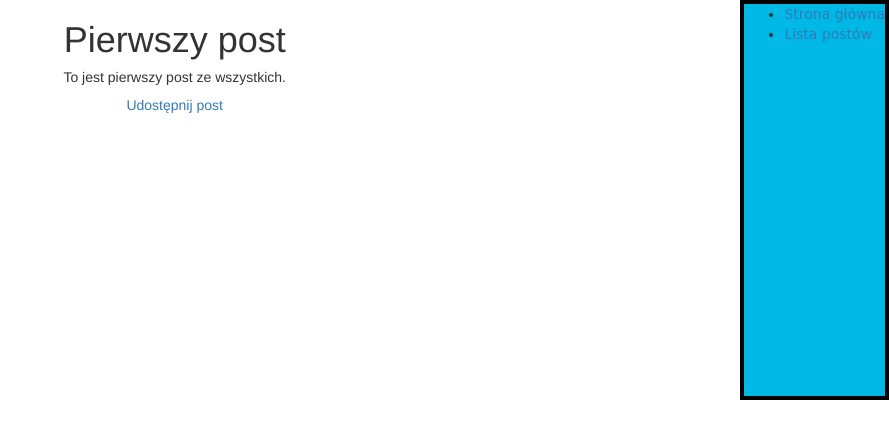
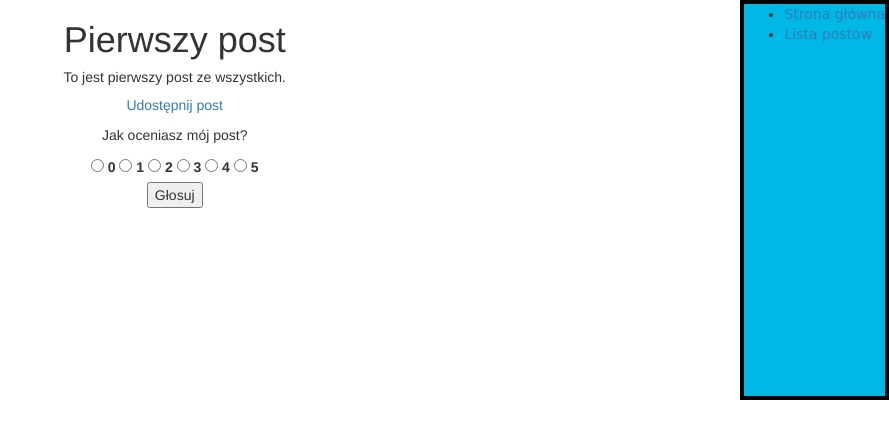
Before and after one commit to AlmightyFist/MY_own_blog, a Django app: template mysite/blog/templates/blog/post_detail.html in a window 1280 px wide. Shown: the part 115-554 px from the top of the page, without its empty margins (391-1280 px from the left). Run offline with Django 3.2, Linux system fonts and the light colour scheme; the template is opened without the code that fills it: values that come from a table or form of the project are taken from there, others are empty; data comes from the database, SQL or seed files in the repository; both versions use the stored data as it was after the commit; some libraries are stand-ins or nearby versions.

Commit message:
Scores model added to blog

```diff
--- a/mysite/blog/templates/blog/post_detail.html
+++ b/mysite/blog/templates/blog/post_detail.html
@@ -1,5 +1,4 @@
 {% extends "blog/base.html" %}
-
 {% block content %}
  {% if user.is_authenticated %}
   <p> <a class="btn btn-default" href="{% url 'post_edit' pk=post.pk %}"><span class="glyphicon glyphicon-pencil"></span></a></p>
@@ -7,8 +6,30 @@
   <p> <h1 class="post_title"> {{post.title}}</h1></p>
   <p> <h5 class="post_text"> {{post.body_text|linebreaksbr}}</h5> </p>
   <p>
-    <a href="{% url 'post_share' post.id %}">
+    <a href="{% url 'post_share'  post.id %}">
       Udostępnij post
     </a>
   </p>
+  <p>Jak oceniasz mój post?</p>
+  {% if error_message %}<p><strong>{{ error_message}}</strong><p>{% endif %}
+  <div class = "vote">
+    <form action="{% url 'post_vote' pk=post.id %}" method="post">
+    {% csrf_token %}
+      <div class = "vote_butt">
+        <input type="radio" name="score" id="0" value="0"/>
+        <label for="0">0</label>
+        <input type="radio" name="score" id="1" value="1"/>
+        <label for="1">1</label>
+        <input type="radio" name="score" id="2" value="2"/>
+        <label for="2">2</label>
+        <input type="radio" name="score" id="3" value="3"/>
+        <label for="3">3</label>
+        <input type="radio" name="score" id="4" value="4"/>
+        <label for="4">4</label>
+        <input type="radio" name="score" id="5" value="5"/>
+        <label for="5">5</label>
+      </div>
+      <input type="submit" value="Głosuj"/>
+    </form>
+  </div>
 {% endblock %}
--- a/mysite/blog/urls.py
+++ b/mysite/blog/urls.py
@@ -9,6 +9,7 @@ urlpatterns = [
     path('post/new/$', views.post_new, name ='post_new'),
     path('post/(?P<pk>\d+)/edit/$', views.post_edit, name='post_edit'),
     path('(?P<pk>\d+)/share/$', views.post_share,name='post_share'),
+    path('post/(?P<pk>\d+)/vote/$', views.vote, name='post_vote'),
 ]
 """urlpatterns = [
     url(r'^post_list/', views.PostListView.as_view(), name='post_list'),
```
Also changed, not shown: mysite/blog/views.py (+14 -2 lines), mysite/blog/templates/blog/post_vote.html (added), mysite/db.sqlite3.
